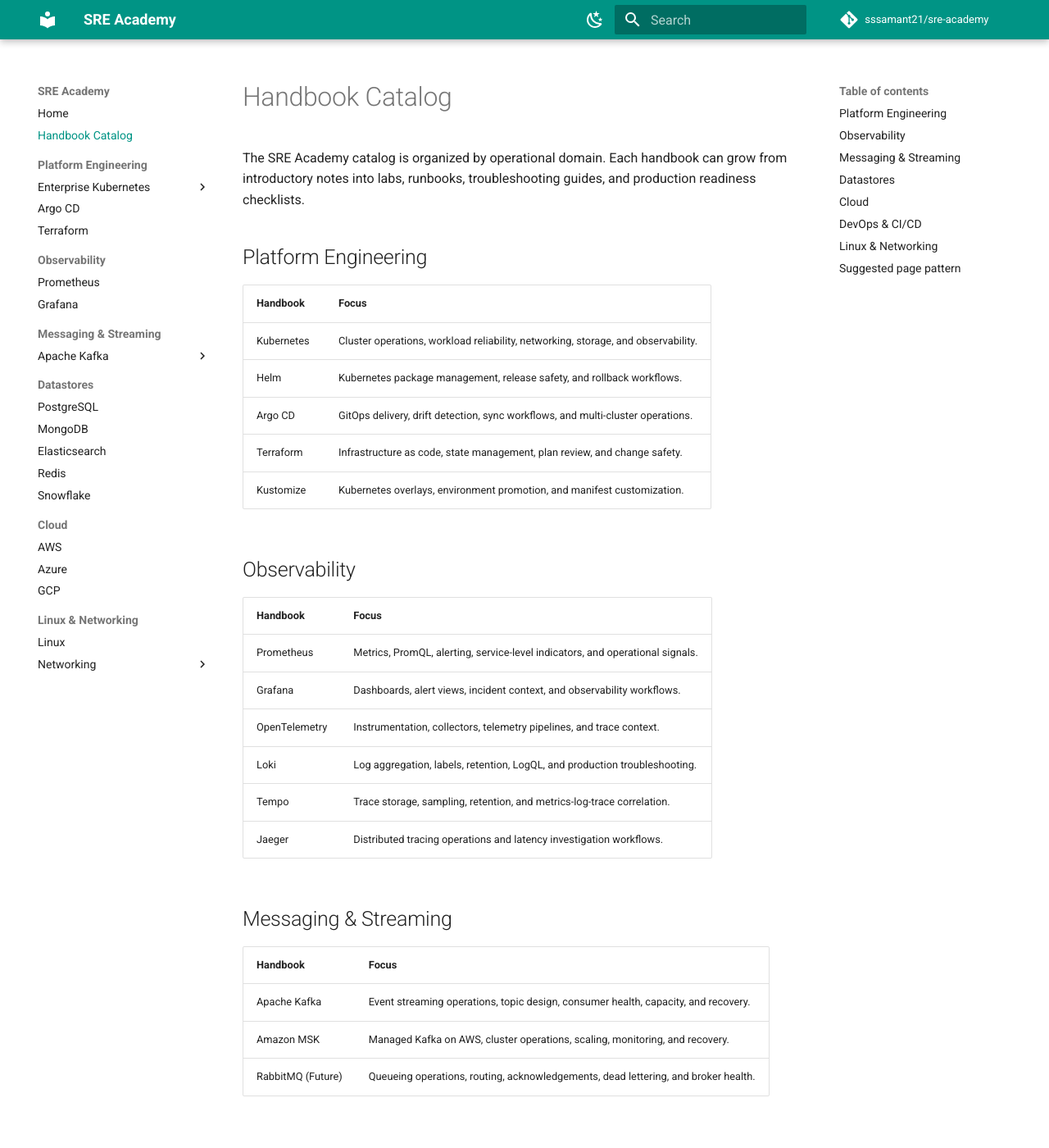
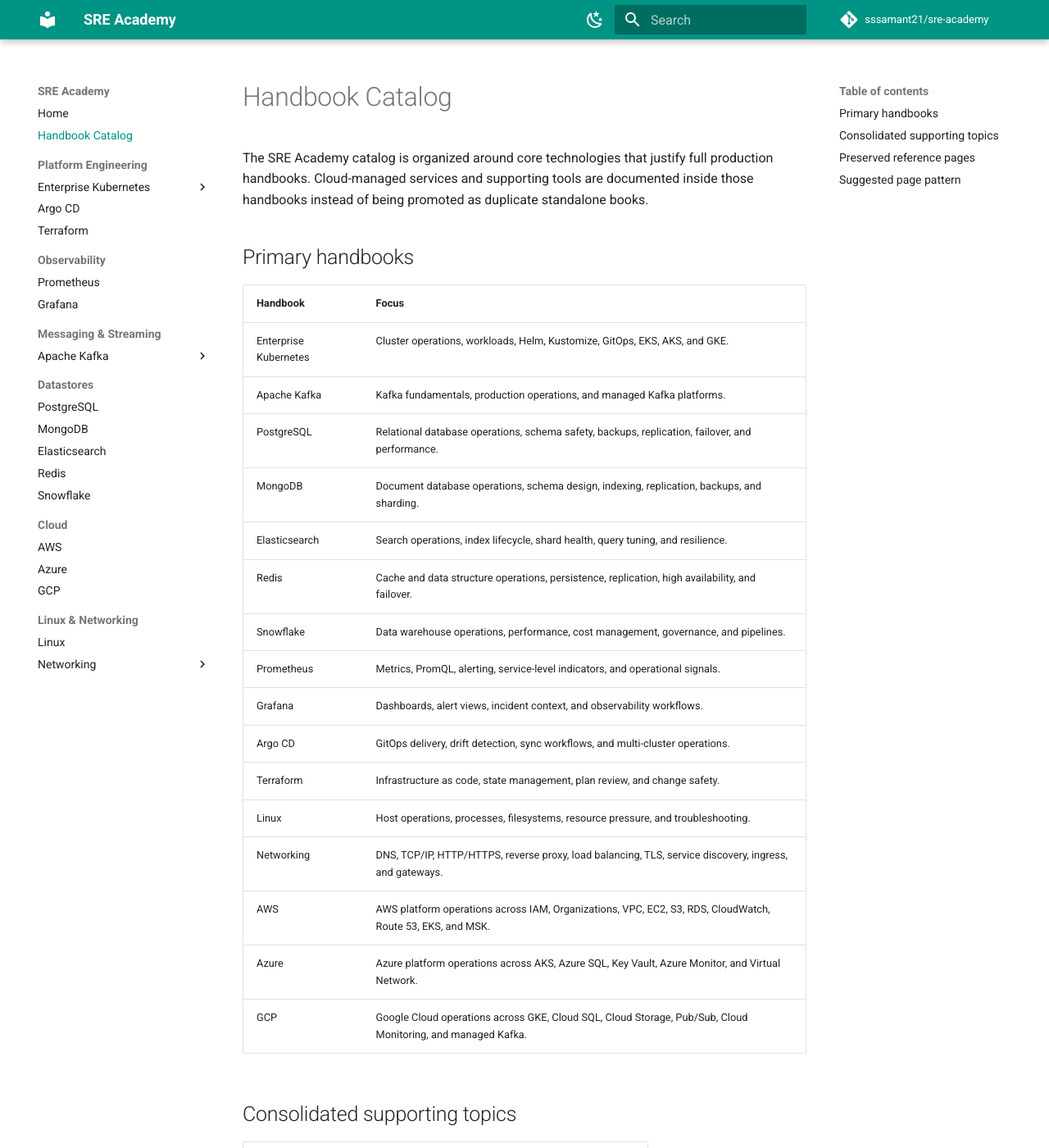
Before and after one commit to sssamant21/sre-academy, an MkDocs documentation site: the page built from docs/books/index.md, in a window 1280 px wide and 1400 px high. Shown: the whole window at 82% size. Built offline with MkDocs 1.6.1 and Material for MkDocs 9.7.7, drawn with Linux system fonts in a browser that asks for light colours; comment, search, counter and statistics services are not loaded; some of the changed text lies outside the part shown.

Commit message:
Refactor handbook catalog around major technologies

```diff
--- a/docs/books/index.md
+++ b/docs/books/index.md
@@ -1,76 +1,49 @@
 # Handbook Catalog
 
-The SRE Academy catalog is organized by operational domain. Each handbook can grow from introductory notes into labs, runbooks, troubleshooting guides, and production readiness checklists.
+The SRE Academy catalog is organized around core technologies that justify full production handbooks. Cloud-managed services and supporting tools are documented inside those handbooks instead of being promoted as duplicate standalone books.
 
-## Platform Engineering
+## Primary handbooks
 
 | Handbook | Focus |
 | --- | --- |
-| Kubernetes | Cluster operations, workload reliability, networking, storage, and observability. |
-| Helm | Kubernetes package management, release safety, and rollback workflows. |
-| Argo CD | GitOps delivery, drift detection, sync workflows, and multi-cluster operations. |
-| Terraform | Infrastructure as code, state management, plan review, and change safety. |
-| Kustomize | Kubernetes overlays, environment promotion, and manifest customization. |
-
-## Observability
-
-| Handbook | Focus |
-| --- | --- |
-| Prometheus | Metrics, PromQL, alerting, service-level indicators, and operational signals. |
-| Grafana | Dashboards, alert views, incident context, and observability workflows. |
-| OpenTelemetry | Instrumentation, collectors, telemetry pipelines, and trace context. |
-| Loki | Log aggregation, labels, retention, LogQL, and production troubleshooting. |
-| Tempo | Trace storage, sampling, retention, and metrics-log-trace correlation. |
-| Jaeger | Distributed tracing operations and latency investigation workflows. |
-
-## Messaging & Streaming
-
-| Handbook | Focus |
-| --- | --- |
-| Apache Kafka | Event streaming operations, topic design, consumer health, capacity, and recovery. |
-| Amazon MSK | Managed Kafka on AWS, cluster operations, scaling, monitoring, and recovery. |
-| RabbitMQ (Future) | Queueing operations, routing, acknowledgements, dead lettering, and broker health. |
-
-## Datastores
-
-| Handbook | Focus |
-| --- | --- |
+| Enterprise Kubernetes | Cluster operations, workloads, Helm, Kustomize, GitOps, EKS, AKS, and GKE. |
+| Apache Kafka | Kafka fundamentals, production operations, and managed Kafka platforms. |
 | PostgreSQL | Relational database operations, schema safety, backups, replication, failover, and performance. |
 | MongoDB | Document database operations, schema design, indexing, replication, backups, and sharding. |
 | Elasticsearch | Search operations, index lifecycle, shard health, query tuning, and resilience. |
 | Redis | Cache and data structure operations, persistence, replication, high availability, and failover. |
 | Snowflake | Data warehouse operations, performance, cost management, governance, and pipelines. |
-| MySQL | Relational database operations, replication, backup, restore, performance, and maintenance. |
-| Cassandra (Future) | Distributed database operations, data modeling, repair, compaction, and resilience. |
+| Prometheus | Metrics, PromQL, alerting, service-level indicators, and operational signals. |
+| Grafana | Dashboards, alert views, incident context, and observability workflows. |
+| Argo CD | GitOps delivery, drift detection, sync workflows, and multi-cluster operations. |
+| Terraform | Infrastructure as code, state management, plan review, and change safety. |
+| Linux | Host operations, processes, filesystems, resource pressure, and troubleshooting. |
+| Networking | DNS, TCP/IP, HTTP/HTTPS, reverse proxy, load balancing, TLS, service discovery, ingress, and gateways. |
+| AWS | AWS platform operations across IAM, Organizations, VPC, EC2, S3, RDS, CloudWatch, Route 53, EKS, and MSK. |
+| Azure | Azure platform operations across AKS, Azure SQL, Key Vault, Azure Monitor, and Virtual Network. |
+| GCP | Google Cloud operations across GKE, Cloud SQL, Cloud Storage, Pub/Sub, Cloud Monitoring, and managed Kafka. |
 
-## Cloud
+## Consolidated supporting topics
 
-| Handbook | Focus |
+| Supporting topic | New home |
 | --- | --- |
-| AWS | Account foundations, managed services, resilience, quotas, and cloud operations. |
-| Azure | Subscription foundations, managed services, monitoring, resilience, and recovery. |
-| GCP | Project foundations, managed services, monitoring, quotas, and cloud operations. |
-| Multi-Cloud | Cross-provider governance, resilience tradeoffs, portability, and recovery patterns. |
+| Helm | Enterprise Kubernetes |
+| Kustomize | Enterprise Kubernetes |
+| Amazon EKS | Enterprise Kubernetes and AWS |
+| Azure AKS | Enterprise Kubernetes and Azure |
+| Google GKE | Enterprise Kubernetes and GCP |
+| Amazon MSK | Apache Kafka and AWS |
+| Azure Event Hubs for Kafka protocol | Apache Kafka and Azure |
+| Google Managed Service for Apache Kafka | Apache Kafka and GCP |
+| Confluent Cloud | Apache Kafka |
+| DNS | Networking |
+| Load Balancing | Networking |
+| NGINX | Networking |
+| Service Mesh (Istio) | Networking |
 
-## DevOps & CI/CD
+## Preserved reference pages
 
-| Handbook | Focus |
-| --- | --- |
-| Git | Source control workflows, release branches, tags, history, and recovery. |
-| GitHub Actions | Workflow automation, permissions, environments, artifacts, and delivery reliability. |
-| Jenkins | Pipeline operations, controller health, agents, credentials, and recovery. |
-| Argo Workflows | Kubernetes-native workflows, retries, artifacts, scheduling, and troubleshooting. |
-| Flux (Future) | GitOps reconciliation, source control state, drift, and automated delivery. |
-
-## Linux & Networking
-
-| Handbook | Focus |
-| --- | --- |
-| Linux | Host operations, processes, filesystems, resource pressure, and troubleshooting. |
-| DNS | Name resolution, records, delegation, caching, TTLs, and DNS incident response. |
-| Load Balancing | Traffic distribution, health checks, failover, retries, and routing reliability. |
-| NGINX | Proxy, ingress, web serving, TLS, upstreams, and configuration validation. |
-| Service Mesh (Istio) | Mesh traffic policy, mTLS, observability, gateways, and control plane operations. |
+Existing standalone pages are preserved in the repository so old links and history remain available, but new content should be added to the consolidated handbook locations above.
 
 ## Suggested page pattern
 
```
